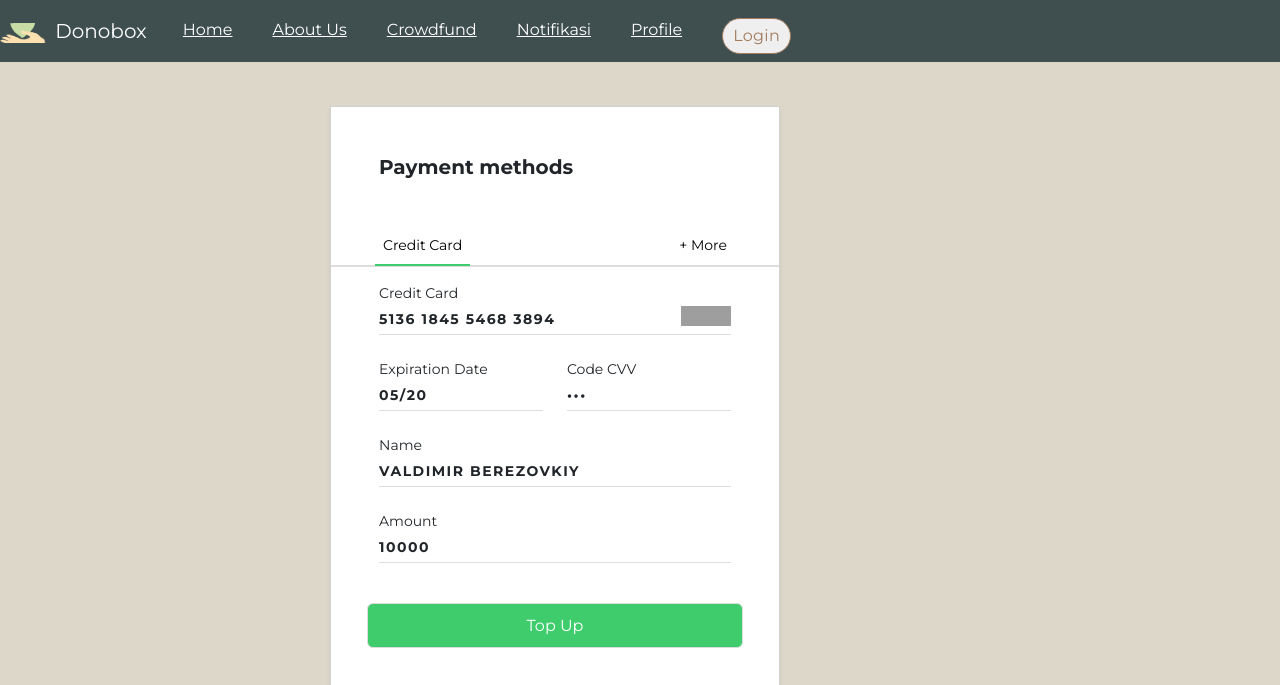
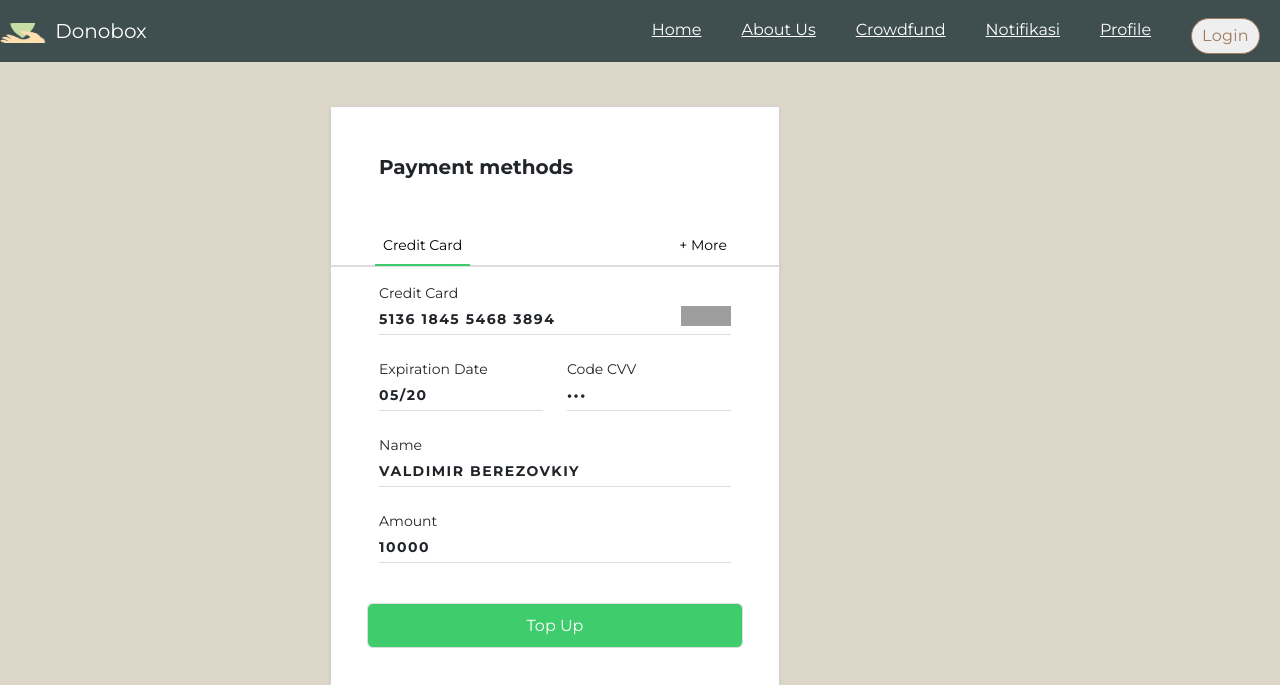
Before and after one commit to tsanny/DonoBox, a Django app: page /profile/topup in a window 1280 px wide. Shown: the top 685 px of the page. Run offline with Django 4.2, Linux system fonts and the light colour scheme; grey boxes are pictures that could not be loaded.

Commit message:
fixed navbar oleng

```diff
--- a/userprofile/templates/profile.html
+++ b/userprofile/templates/profile.html
@@ -231,7 +231,7 @@
       <span class="navbar-toggler-icon"></span>
     </button>
 
-    <div class="collapse navbar-collapse" id="navbarSupportedContent">
+    <div class="collapse navbar-collapse justify-content-end" id="navbarSupportedContent">
       <ul class="navbar-nav ml-auto">
           <li class="nav-item">
               <a  href="#">Home</a>
--- a/userprofile/templates/topup.html
+++ b/userprofile/templates/topup.html
@@ -303,7 +303,7 @@
 </head>
 
 <header>
-    <nav class="navbar fixed-top navbar-expand-lg navbar-dark bg-custom">
+    <nav class="navbar fixed-top navbar-expand-lg navbar-dark bg-custom ">
       <a class="navbar-brand" href="#">
         <img width="50px" height="50px" src="{%static '/img/logo.png' %}" alt="DONOBOX"> Donobox
       </a>
@@ -311,7 +311,7 @@
         <span class="navbar-toggler-icon"></span>
       </button>
 
-      <div class="collapse navbar-collapse" id="navbarSupportedContent">
+      <div class="collapse navbar-collapse justify-content-end" id="navbarSupportedContent">
         <ul class="navbar-nav ml-auto">
             <li class="nav-item">
                 <a  href="#">Home</a>
```
